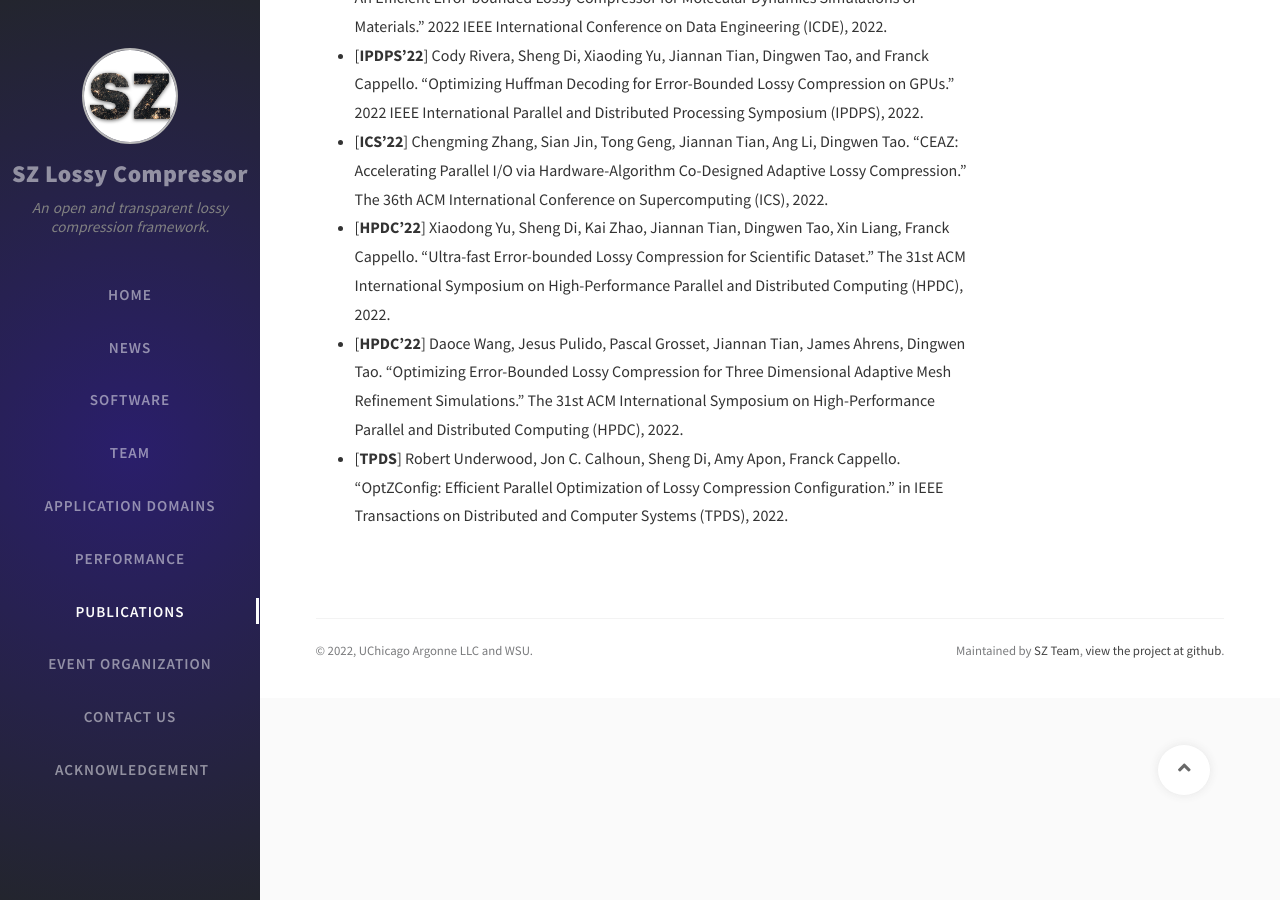
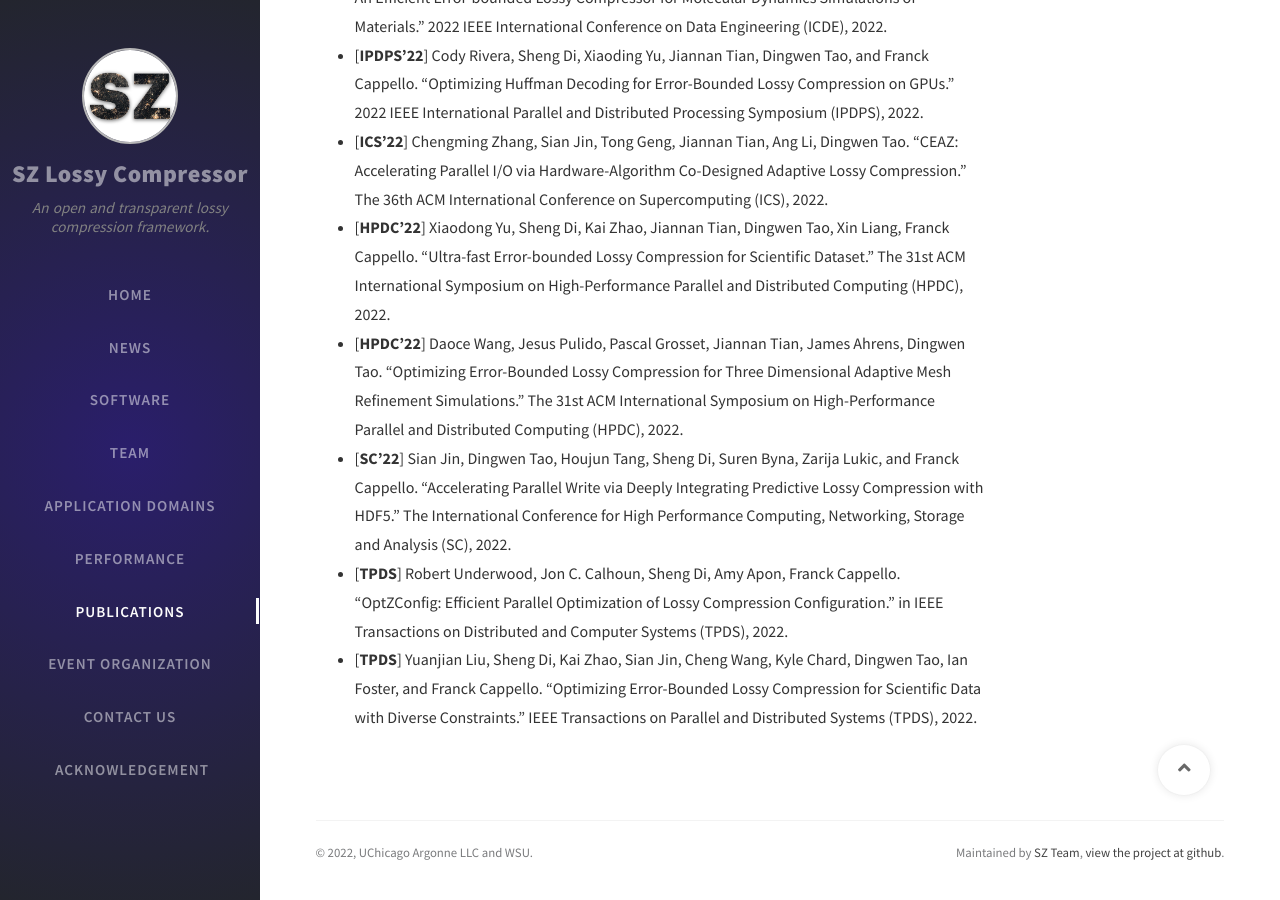
Before and after one commit to szcompressor/szcompressor.github.io, a Jekyll site: the page built from tabs/publication.md, in a window 1280 px wide and 900 px high, scrolled down 6879 px. Built offline with Jekyll 4.4.1, drawn with Linux system fonts in a browser that asks for light colours; nearby versions of some CDN libraries; comment, search, counter and statistics services are not loaded.

Commit message:
add new publications

```diff
--- a/tabs/publication.md
+++ b/tabs/publication.md
@@ -78,4 +78,6 @@ Performance on Modern GPU Architectures." 2021 IEEE International Parallel and D
 - [**ICS'22**] Chengming Zhang, Sian Jin, Tong Geng, Jiannan Tian, Ang Li, Dingwen Tao. “CEAZ: Accelerating Parallel I/O via Hardware-Algorithm Co-Designed Adaptive Lossy Compression.” The 36th ACM International Conference on Supercomputing (ICS), 2022.
 - [**HPDC'22**] Xiaodong Yu, Sheng Di, Kai Zhao, Jiannan Tian, Dingwen Tao, Xin Liang, Franck Cappello. "Ultra-fast Error-bounded Lossy Compression for Scientific Dataset." The 31st ACM International Symposium on High-Performance Parallel and Distributed Computing (HPDC), 2022.
 - [**HPDC'22**] Daoce Wang, Jesus Pulido, Pascal Grosset, Jiannan Tian, James Ahrens, Dingwen Tao. "Optimizing Error-Bounded Lossy Compression for Three Dimensional Adaptive Mesh Refinement Simulations." The 31st ACM International Symposium on High-Performance Parallel and Distributed Computing (HPDC), 2022.
+- [**SC'22**] Sian Jin, Dingwen Tao, Houjun Tang, Sheng Di, Suren Byna, Zarija Lukic, and Franck Cappello. "Accelerating Parallel Write via Deeply Integrating Predictive Lossy Compression with HDF5." The International Conference for High Performance Computing, Networking, Storage and Analysis (SC), 2022.
 - [**TPDS**] Robert Underwood, Jon C. Calhoun, Sheng Di, Amy Apon, Franck Cappello. "OptZConfig: Efficient Parallel Optimization of Lossy Compression Configuration." in IEEE Transactions on Distributed and Computer Systems (TPDS), 2022.
+- [**TPDS**] Yuanjian Liu, Sheng Di, Kai Zhao, Sian Jin, Cheng Wang, Kyle Chard, Dingwen Tao, Ian Foster, and Franck Cappello. “Optimizing Error-Bounded Lossy Compression for Scientific Data with Diverse Constraints.” IEEE Transactions on Parallel and Distributed Systems (TPDS), 2022.
```
